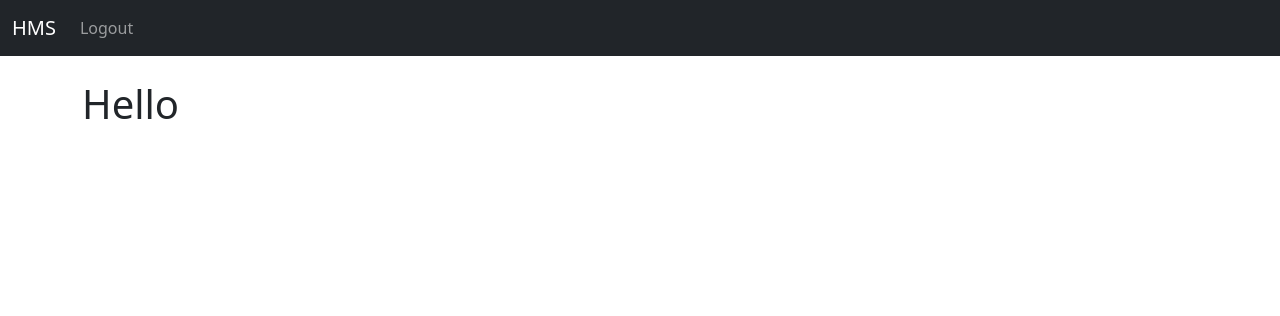
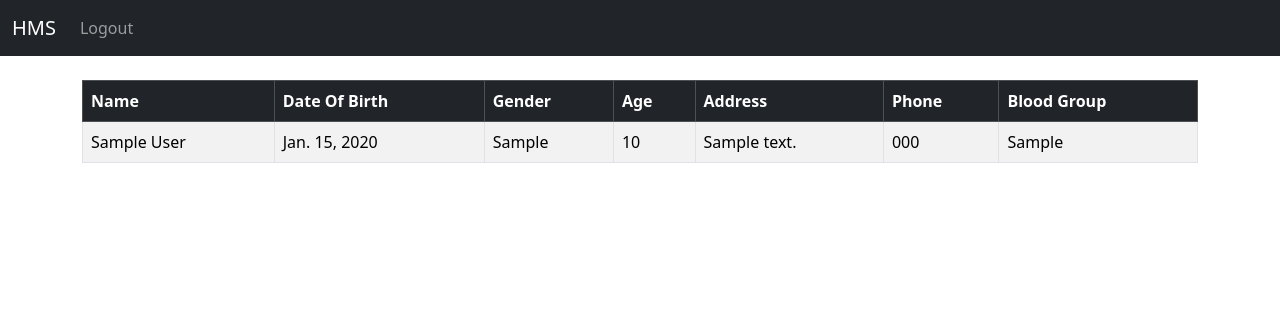
Before and after one commit to ayu-1920/Software-Project, a Django app: page / in a window 1280 px wide. Shown: the top 316 px of the page. Run offline with Django 5.2, Linux system fonts and the light colour scheme; a user stored in the database is signed in; tables that the repository leaves empty hold one stand-in row (values such as "Sample post").

Commit message:
Added Table visibility of patient

```diff
--- a/hms/website/templates/home.html
+++ b/hms/website/templates/home.html
@@ -4,15 +4,44 @@
 
 
 
+
 {% if user.is_authenticated %}
 
+<table class="table table-hover table-striped table-bordered">
+    <thead class="table-dark">
+        <tr>
+            <th scope="col">Name</th>
+            <th scope="col">Date Of Birth</th>
+            <th scope="col">Gender</th>
+            <th scope="col">Age</th>
+            <th scope="col">Address</th>
+            <th scope="col">Phone</th>
+            <th scope="col">Blood Group</th>
+        </tr>
+    </thead>
+    <tbody>
+        {% if records %}
+        {% for record in records %}
+        <tr>
+            <td>{{ record.first_name }}
+                {{ record.last_name }}</td>
+            <td>{{ record.dob }}</td>
+            <td>{{ record.gender }}</td>
+            <td>{{ record.age }}</td>
+            <td>{{ record.address }}</td>
+            <td>{{ record.phone }}</td>
+            <td>{{ record.blood_group }}</td>
+        </tr>
+        {% endfor %}
 
-<h1>Hello</h1>
+        {% endif %}
+
+    </tbody>
+</table>
 
 
 
 {% else %}
-<div class="col-md-6 offset-md-3">
 <h1>Login</h1>
 <br>
 
@@ -29,7 +58,7 @@
     <button type="submit" class="btn btn-secondary">Login</button>
 
 </form>
-</div>
+
 
 
 
--- a/hms/website/views.py
+++ b/hms/website/views.py
@@ -2,14 +2,14 @@ from django.shortcuts import render, redirect
 from django.contrib.auth import authenticate, login, logout
 from django.contrib import messages
 from .forms import SignUpForm
-from .models import Record
+from .models import Record, Patient
 from .decorators import group_required
 from django.contrib.auth.models import Group
 
 # Create your views here.
 
 def home(request):
-    records = Record.objects.all()
+    records = Patient.objects.all()
 
     if request.method == 'POST':
         username = request.POST['username']
```
